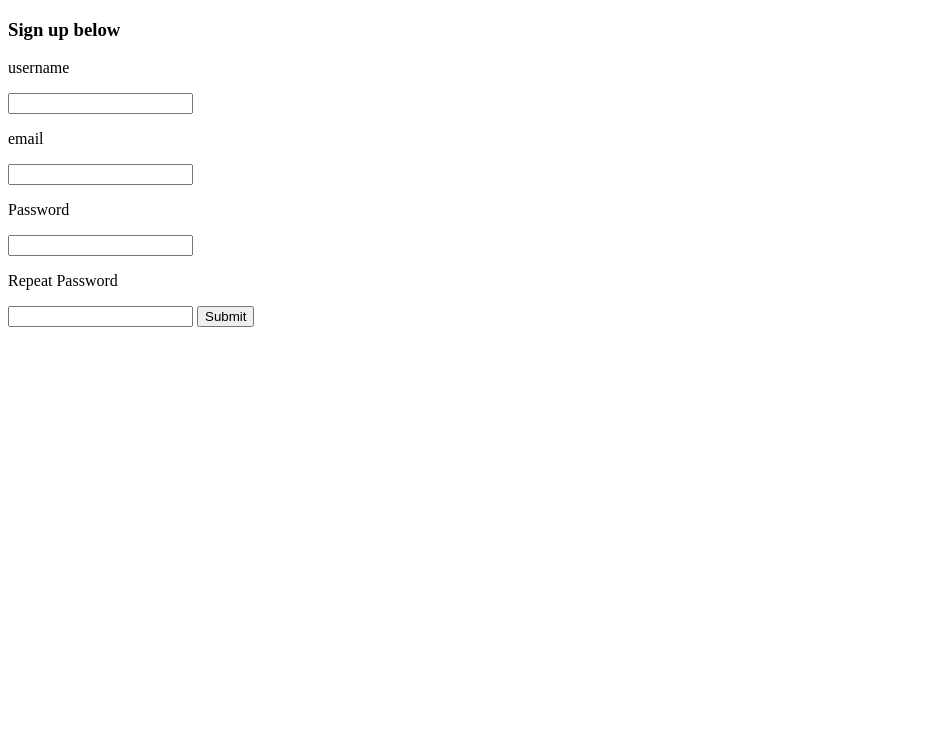
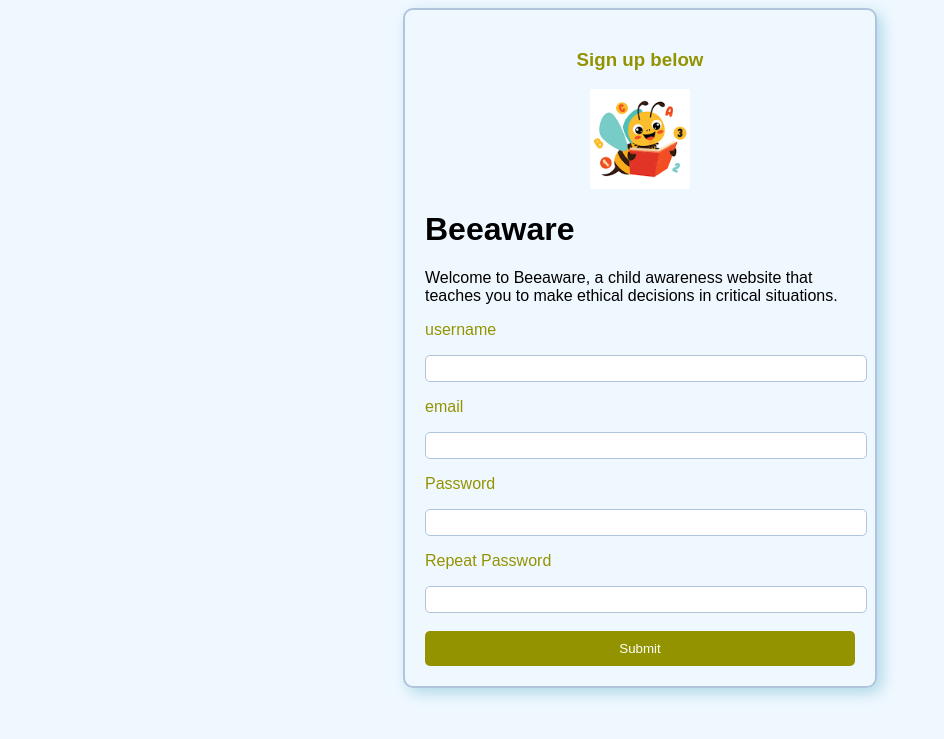
Before and after one commit to debajitadhikary/BeeAware, a Django app: page /register in a window 1280 px wide. Shown: the top 739 px of the page, without its empty margins (0-944 px from the left). Run offline with Django 4.2, Linux system fonts and the light colour scheme.

Commit message:
updation

```diff
--- a/beeaware/templates/home.html
+++ b/beeaware/templates/home.html
@@ -5,14 +5,14 @@
 <head>
     <meta charset="UTF-8">
     <meta name="viewport" content="width=device-width, initial-scale=1.0">
-	<title>Beware</title>
+	<title>Beeaware</title>
     <link rel="stylesheet" href="{% static 'css/home.css' %}">
 </head>
 
 <body>
 <header>
     <img src="https://www.w3schools.com/w3images/avatar2.png" alt="User Image">
-    <p id="intro"> Hi user</p>
+    <p id="intro"> Hi , {{user.username}}</p>
 </header>
 <main>
     <div class="card">
--- a/beeaware/templates/register.html
+++ b/beeaware/templates/register.html
@@ -1,4 +1,6 @@
-<!DOCTYPE html>
+{% load static %}
+
+<!-- <!DOCTYPE html>
 <html lang="en">
 <head>
     <meta charset="UTF-8">
@@ -32,4 +34,106 @@
 
 
 </body>
+</html> -->
+
+
+
+
+<!DOCTYPE html>
+<html lang="en">
+<head>
+    <meta charset="UTF-8">
+    <meta name="viewport" content="width=device-width, initial-scale=1.0">
+    <title>Document</title>
+    <style>
+        body {
+            font-family: Arial, sans-serif;
+            background-color: #F0F8FF;
+        }
+
+        .container {
+            width: 430px;
+            margin: 0 auto;
+            border: 2px solid #B0C4DE;
+            padding: 20px;
+            border-radius: 10px;
+            box-shadow: 5px 5px 15px #ADD8E6;
+        }
+
+        .logo {
+            display: block;
+            margin: 0 auto;
+            width: 100px;
+            height: 100px;
+        }
+
+        h5, h3 {
+            text-align: center;
+            color: #939300;
+        }
+
+        .form-group {
+            margin-bottom: 10px;
+        }
+
+        .input_title {
+            display: block;
+            color: #939300;
+        }
+
+        input {
+            display: block;
+            width: 100%;
+            padding: 5px;
+            border: 1px solid #B0C4DE;
+            border-radius: 5px;
+        }
+
+        #submit_button {
+            display: block;
+            width: 100%;
+            padding: 10px;
+            margin-top: 16px;
+            margin: auto;
+            background-color: #939300;
+            color: white;
+            border: none;
+            border-radius: 5px;
+            cursor: pointer;
+        }
+
+        .message {
+            text-align: center;
+            color: red;
+        }
+    </style>
+
+</head>
+<body>
+    <div class="container">
+        {% for message in messages %}
+        <h5>{{message}}</h5>
+        {% endfor %}
+        <h3>Sign up below</h3>
+
+        <img src="{% static 'images/BeewareLogo.png' %}" alt="Beeaware Logo" class="logo">
+        <h1>Beeaware</h1>
+    <p>Welcome to Beeaware, a child awareness website that teaches you to make ethical decisions in critical situations.</p>
+        <form method = "POST" action="register"/>
+            {% csrf_token %}
+            <p class="input_title">username</p>
+            <input type="text" name = "username"/>
+            <p class="input_title">email</p>
+            <input type="email" name = "email"/>
+            <p class="input_title">Password</p>
+            <input type="password" name = "password"/>
+            <p class="input_title">Repeat Password</p>
+            <input type="password" name = "password2"/> <br>
+            <input type="submit" id="submit_button"/>
+        </form>
+
+    </div>
+
+
+</body>
 </html>
```
Also changed, not shown: beeaware/templates/login.html (+1 -6 lines), beeaware/db.sqlite3.
